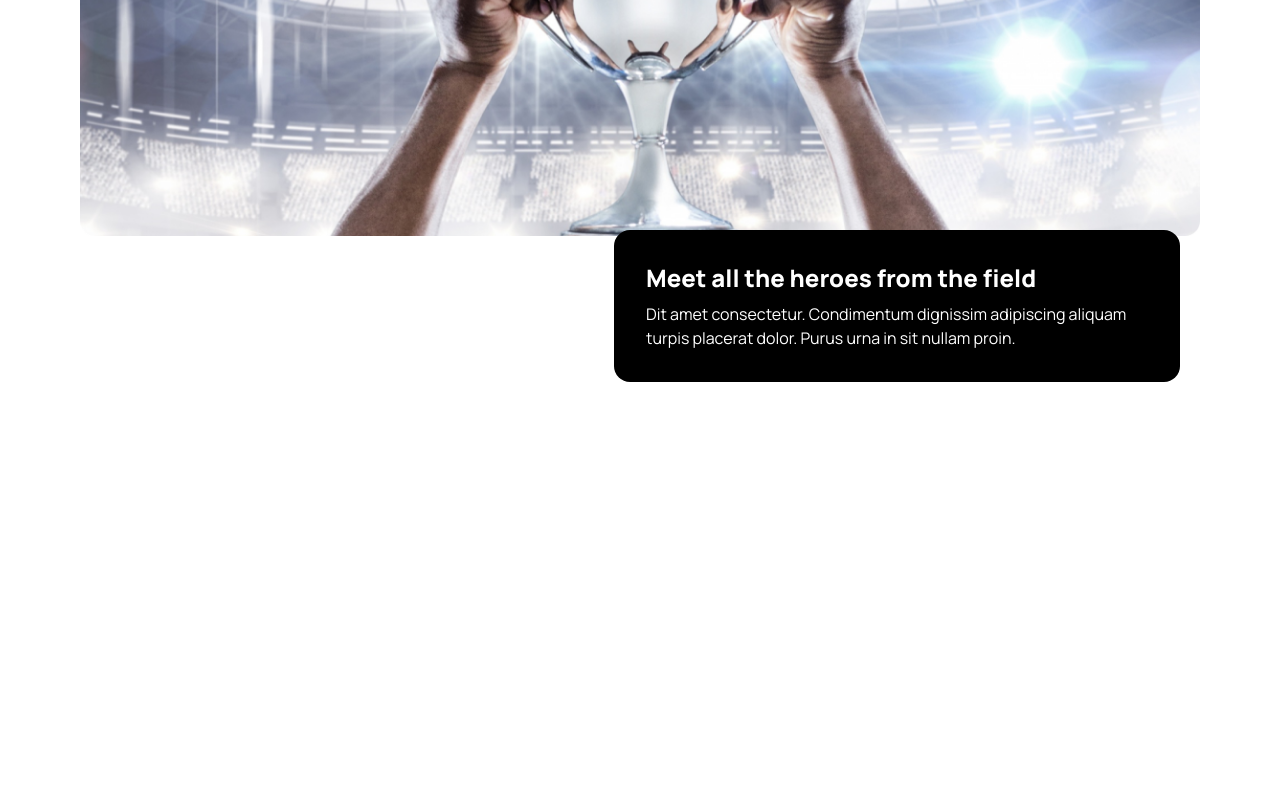
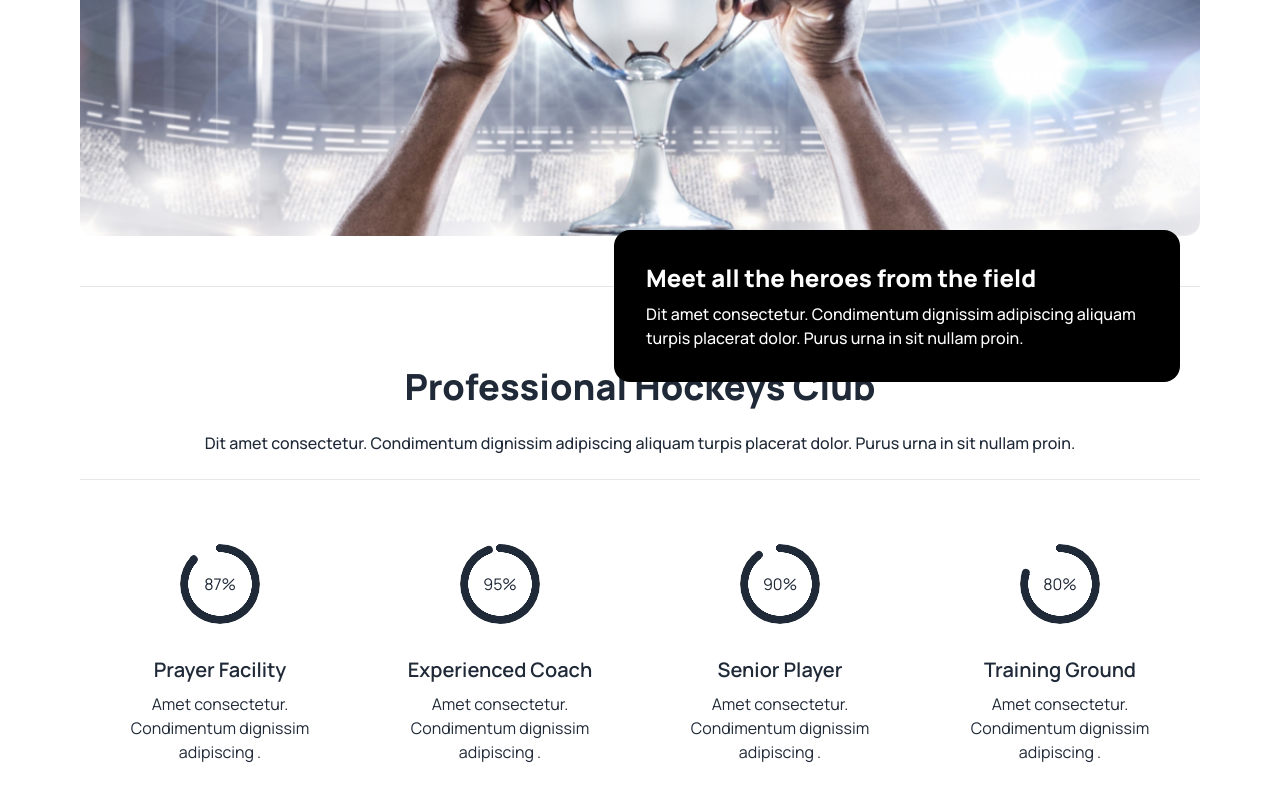
Before and after one commit to rakibulhasanme09/b9a3-hockeys, a plain HTML site: page index.html in a window 1280 px wide. Shown: the part 402-1198 px from the top of the page. Before the commit the page ends 800 px from the top, so only its background shows below. Drawn offline with nearby package versions, Linux system fonts and the light colour scheme.

Commit message:
progress section added

```diff
--- a/index.html
+++ b/index.html
@@ -80,7 +80,7 @@
 
 
         <!-- banner section -->
-        <section class="mx-auto mt-11">
+        <section class="mx-auto my-11">
             <div class="carousel w-full">
                 <div id="slide1" class="carousel-item relative w-full">
                     <img src="./images/1.png" class="w-full" />
@@ -94,13 +94,66 @@
             <div class="flex justify-end">
                 <div class="bg-black p-8 flex flex-col gap-2 max-w-[566px] rounded-2xl lg:absolute lg:bottom-4 lg:right-[100px] ">
                     <h3 class="font-extrabold text-white text-2xl">Meet all the heroes from the field</h3>
-                    <p class="text-white text-base">
+                    <p class="text-white text-base font-medium">
                         Dit amet consectetur. Condimentum dignissim adipiscing aliquam turpis placerat dolor. Purus urna in sit nullam proin.
                     </p>
                 </div>
             </div>
         </section>
     </head>
+    <hr>
+    <!-- progress section -->
+    <section class="mt-20 flex flex-col gap-6">
+
+        <h3 class="font-extrabold text-4xl mx-auto">Professional Hockeys Club</h3>
+        <p class="text-base font-medium m-auto">
+            Dit amet consectetur. Condimentum dignissim adipiscing aliquam turpis placerat dolor. Purus urna in sit nullam proin.
+        </p>
+        <hr>
+        <div class="grid grid-cols-1 md:grid-cols-2 lg:grid-cols-4">
+            <!-- card 1 -->
+            <div class="card w-auto bg-base-100">
+                <figure class="px-10 pt-10">
+                  <div class="radial-progress" style="--value:87;" role="progressbar">87%</div>
+                </figure>
+                <div class="card-body items-center text-center">
+                  <h2 class="card-title">Prayer Facility</h2>
+                  <p>Amet consectetur. Condimentum dignissim adipiscing .</p>
+                </div>
+              </div>
+            <!-- card 2 -->
+            <div class="card w-auto bg-base-100">
+                <figure class="px-10 pt-10">
+                  <div class="radial-progress" style="--value:95;" role="progressbar">95%</div>
+                </figure>
+                <div class="card-body items-center text-center">
+                  <h2 class="card-title">Experienced Coach</h2>
+                  <p>Amet consectetur. Condimentum dignissim adipiscing .</p>
+                </div>
+              </div>
+            <!-- card 3 -->
+            <div class="card w-auto bg-base-100">
+                <figure class="px-10 pt-10">
+                  <div class="radial-progress" style="--value:90;" role="progressbar">90%</div>
+                </figure>
+                <div class="card-body items-center text-center">
+                  <h2 class="card-title">Senior Player</h2>
+                  <p>Amet consectetur. Condimentum dignissim adipiscing .</p>
+                </div>
+              </div>
+            <!-- card 4 -->
+            <div class="card w-auto bg-base-100">
+                <figure class="px-10 pt-10">
+                  <div class="radial-progress" style="--value:80;" role="progressbar">80%</div>
+                </figure>
+                <div class="card-body items-center text-center">
+                  <h2 class="card-title">Training Ground</h2>
+                  <p>Amet consectetur. Condimentum dignissim adipiscing .</p>
+                </div>
+              </div>
+        </div>
+
+    </section>
 </body>
 
 </html>
```
